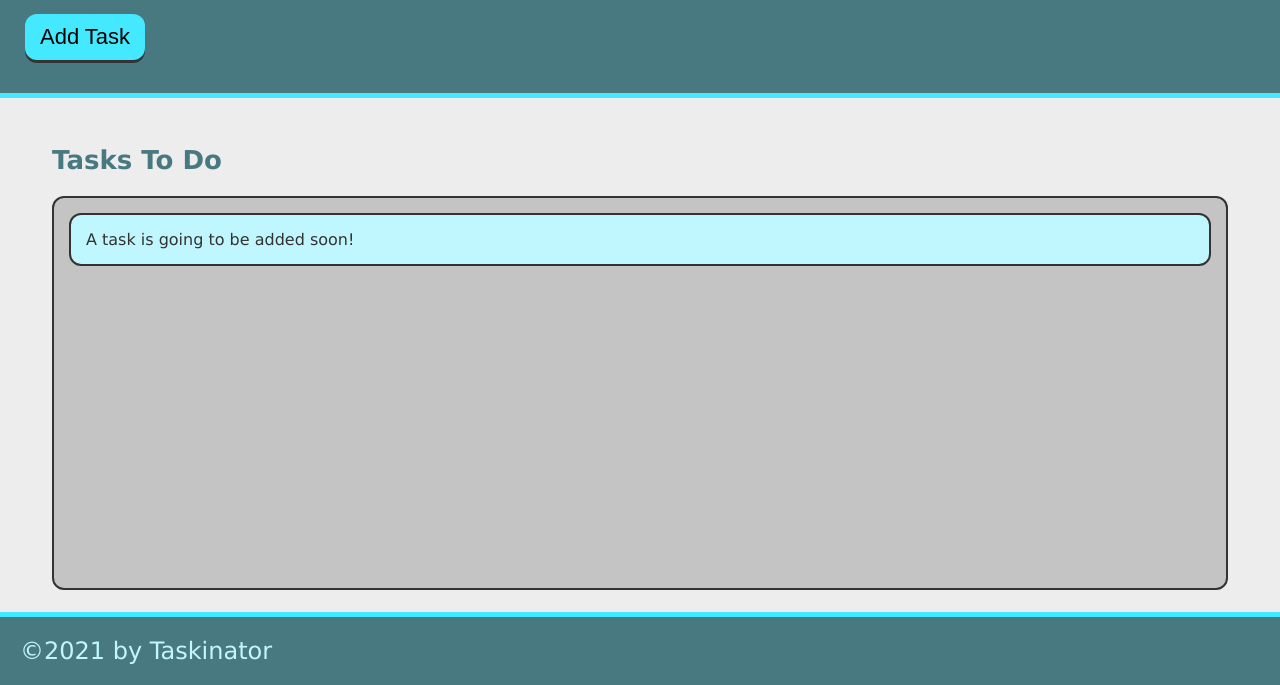
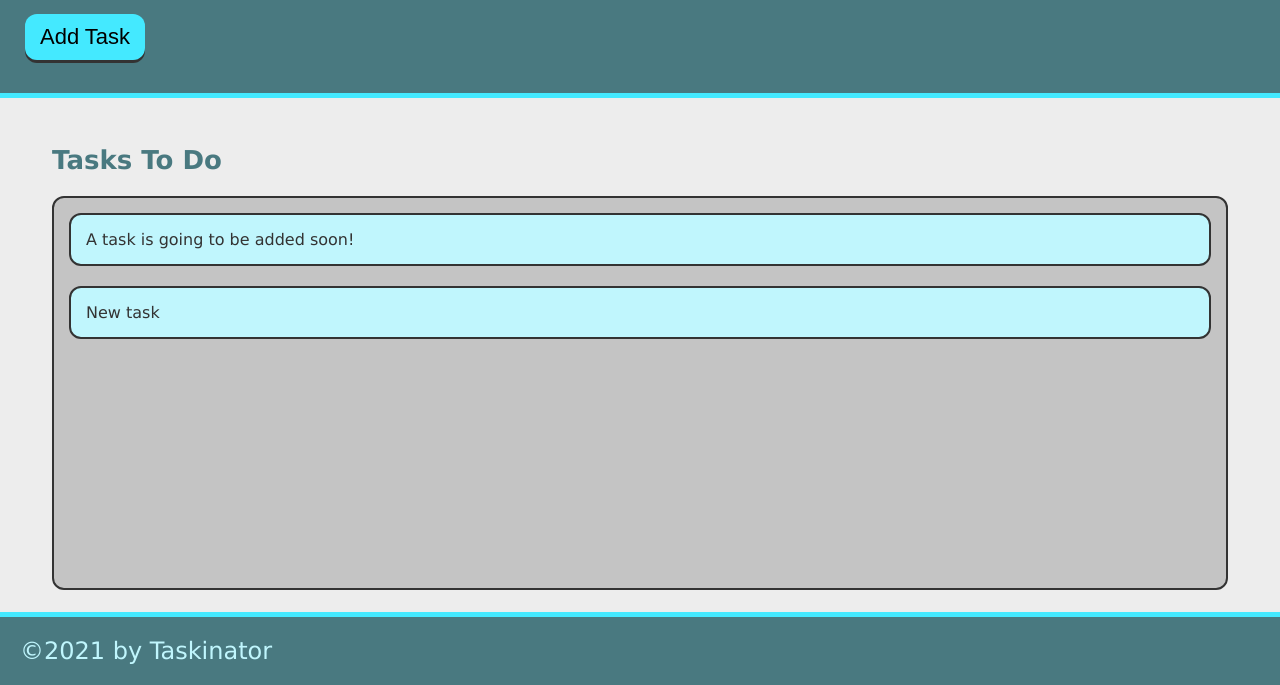
Before and after one commit to butsnieva/task-tracker, a plain HTML site: page index.html in a window 1280 px wide. Both pictures are taken after a click on the button "Add Task". Shown: the part 115-800 px from the top of the page. Drawn offline with Linux system fonts and the light colour scheme.

Commit message:
add ability to add task

```diff
--- a/assets/js/script.js
+++ b/assets/js/script.js
@@ -0,0 +1,10 @@
+var buttonEl = document.querySelector("#save-task");
+var tasksTodoEl = document.querySelector('#tasks-todo');
+
+var createTaskHandler = function() {
+    var listItemEl = document.createElement('li');
+    listItemEl.textContent = 'New task';
+    listItemEl.className = 'task-item';
+    tasksTodoEl.appendChild(listItemEl);
+};
+buttonEl.addEventListener('click', createTaskHandler);
--- a/index.html
+++ b/index.html
@@ -12,14 +12,14 @@
     <header>
         <h1 class="page-title">Taskinator</h1>
         <p>Click the button below to add a new task!</p>
-        <button class="btn">Add Task</button>
+        <button id="save-task" class="btn">Add Task</button>
     </header>
 
     <!--     MAIN CONTENT     -->
     <main class="page-content">
         <section class="task-list-wrapper">
             <h2 class="list-title">Tasks To Do</h2>
-            <ul class="task-list">
+            <ul id="tasks-todo" class="task-list">
                 <li class="task-item">A task is going to be added soon!</li>
             </ul>
         </section>
```
